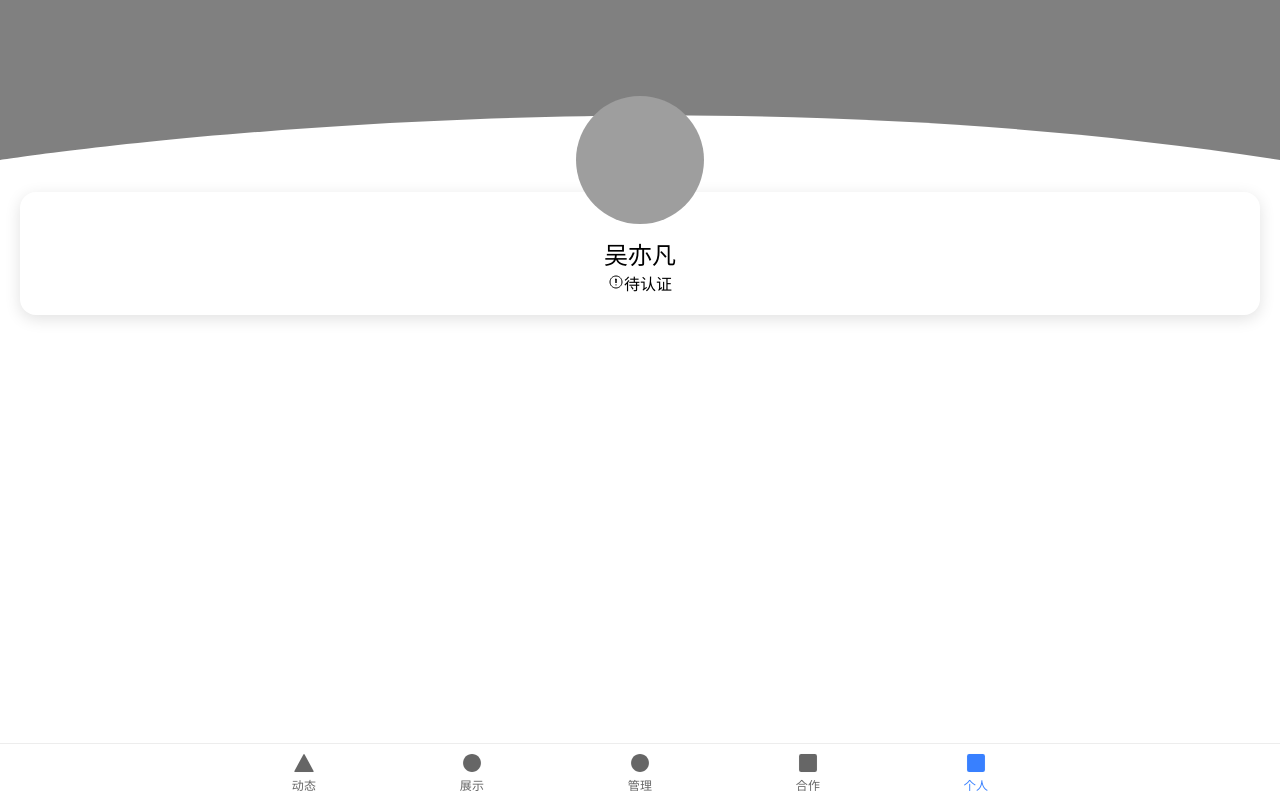
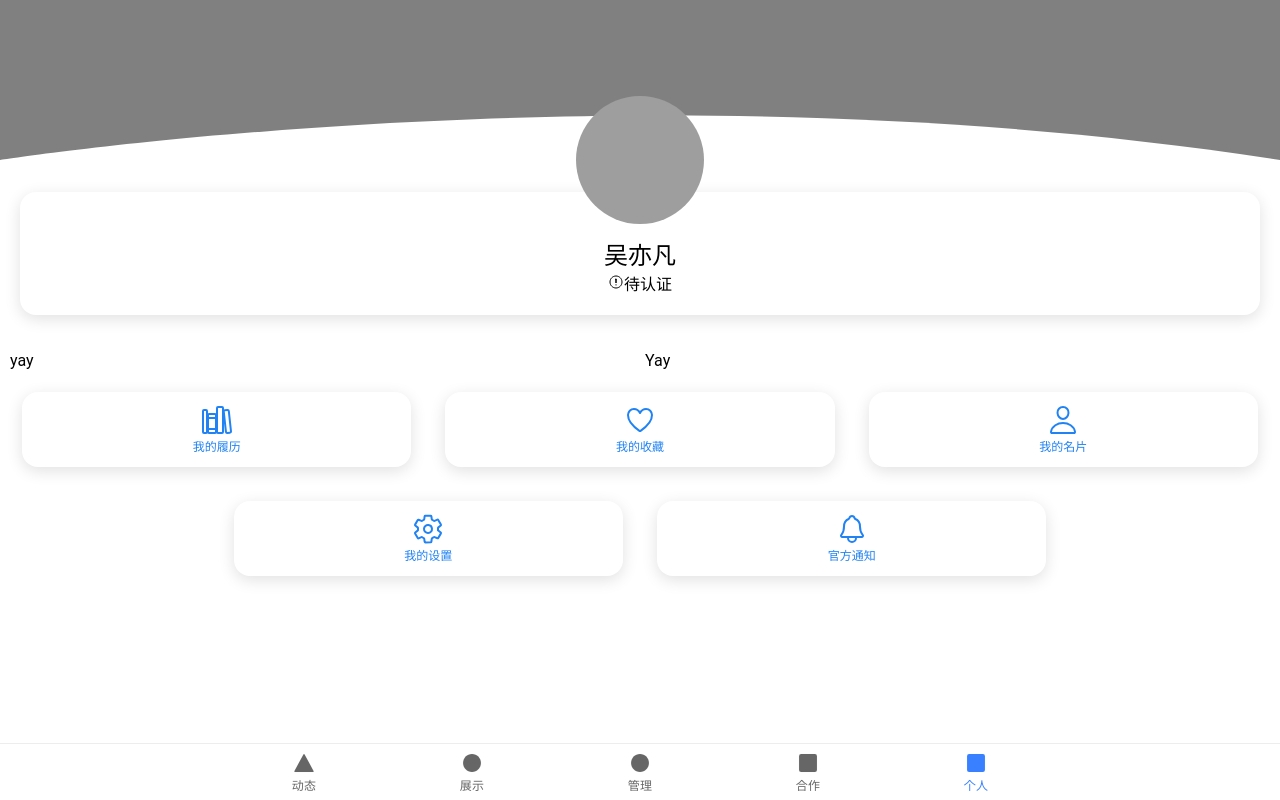
Before and after one commit to Leader-dev/Leader-front-end, a React (Create React App) app: page /tabs/person in a window 1280 px wide. Built offline with nearby package versions, Linux system fonts and the light colour scheme; grey boxes are pictures that could not be loaded.

Commit message:
Add more ProfilePage styles and components

```diff
--- a/src/pages/Personal/index.tsx
+++ b/src/pages/Personal/index.tsx
@@ -1,13 +1,20 @@
 import {
   IonContent,
-  IonHeader,
   IonPage,
-  IonTitle,
-  IonToolbar,
   IonIcon,
   IonAvatar,
+  IonGrid,
+  IonCol,
+  IonRow,
 } from "@ionic/react";
-import { alertCircleOutline } from "ionicons/icons";
+import {
+  alertCircleOutline,
+  heartOutline,
+  libraryOutline,
+  notificationsOutline,
+  personOutline,
+  settingsOutline,
+} from "ionicons/icons";
 
 import "./index.css";
 
@@ -75,12 +82,84 @@ const ProfileMain: React.FC = () => {
   );
 };
 
+interface CuboidLinkProps {
+  icon: string;
+  title: string;
+}
+
+const CuboidLink: React.FC<CuboidLinkProps> = ({ icon, title }) => {
+  return (
+    <div
+      style={{
+        padding: "12px",
+      }}
+    >
+      <div
+        style={{
+          borderRadius: "16px",
+          boxShadow: "rgb(0 0 0 / 12%) 0px 4px 16px",
+          textAlign: "center",
+          padding: "12px 14px",
+          color: "#2183f3",
+        }}
+      >
+        <IonIcon
+          style={{
+            display: "block",
+            margin: "auto",
+          }}
+          icon={icon}
+          size="large"
+        />
+        <span
+          style={{
+            fontSize: "12px",
+          }}
+        >
+          {title}
+        </span>
+      </div>
+    </div>
+  );
+};
+
+const ProfileItems: React.FC = () => {
+  return (
+    <IonGrid>
+      <IonRow>
+        <IonCol>yay</IonCol>
+        <IonCol>Yay</IonCol>
+      </IonRow>
+      <IonRow>
+        <IonCol size="4">
+          <CuboidLink title="我的履历" icon={libraryOutline} />
+        </IonCol>
+        <IonCol size="4">
+          <CuboidLink title="我的收藏" icon={heartOutline} />
+        </IonCol>
+        <IonCol size="4">
+          <CuboidLink title="我的名片" icon={personOutline} />
+        </IonCol>
+      </IonRow>
+      <IonRow>
+        <IonCol offset="2" size="4">
+          <CuboidLink title="我的设置" icon={settingsOutline} />
+        </IonCol>
+        <IonCol size="4">
+          <CuboidLink title="官方通知" icon={notificationsOutline} />
+        </IonCol>
+      </IonRow>
+    </IonGrid>
+  );
+};
+
 const Personal: React.FC = () => {
   return (
     <IonPage>
       <IonContent fullscreen>
         <BannerContainer>
           <ProfileMain />
+          <ProfileItems />
         </BannerContainer>
       </IonContent>
     </IonPage>
```
